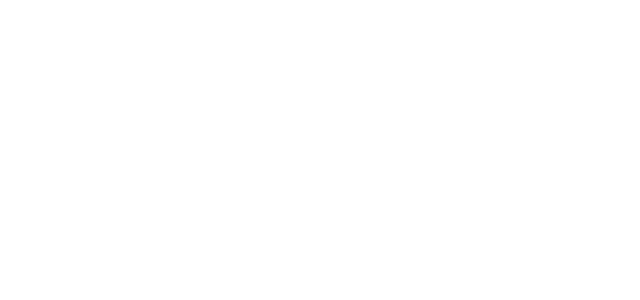
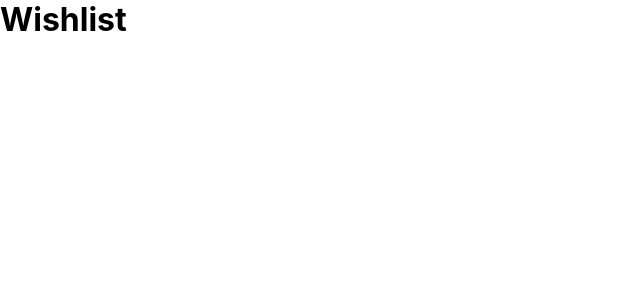
Before and after one commit to tinxian/wishlist, a Vue app: page / in a window 1280 px wide. Shown: the top 300 px of the page, without its empty margins (0-640 px from the left). Built offline with nearby package versions, Linux system fonts and the light colour scheme.

Commit message:
Wishes aangemaakt

```diff
--- a/src/App.vue
+++ b/src/App.vue
@@ -1,14 +1,16 @@
 <template>
   <div id="app">
-    {{msg}}
+    <Wishes />
   </div>
 </template>
 
 <script>
+import Wishes from './components/Wishes';
+
 export default {
   name: 'app',
   components: {
-
+    Wishes
   },
   data() {
     return {
--- /dev/null
+++ b/src/components/Wishes.vue
@@ -0,0 +1,13 @@
+<template>
+  <div>
+    <h1>Wishlist</h1>
+  </div>
+</template>
+<script>
+export default {
+  name: "Wishes"
+}
+</script>
+<style scoped>
+
+</style>
```
